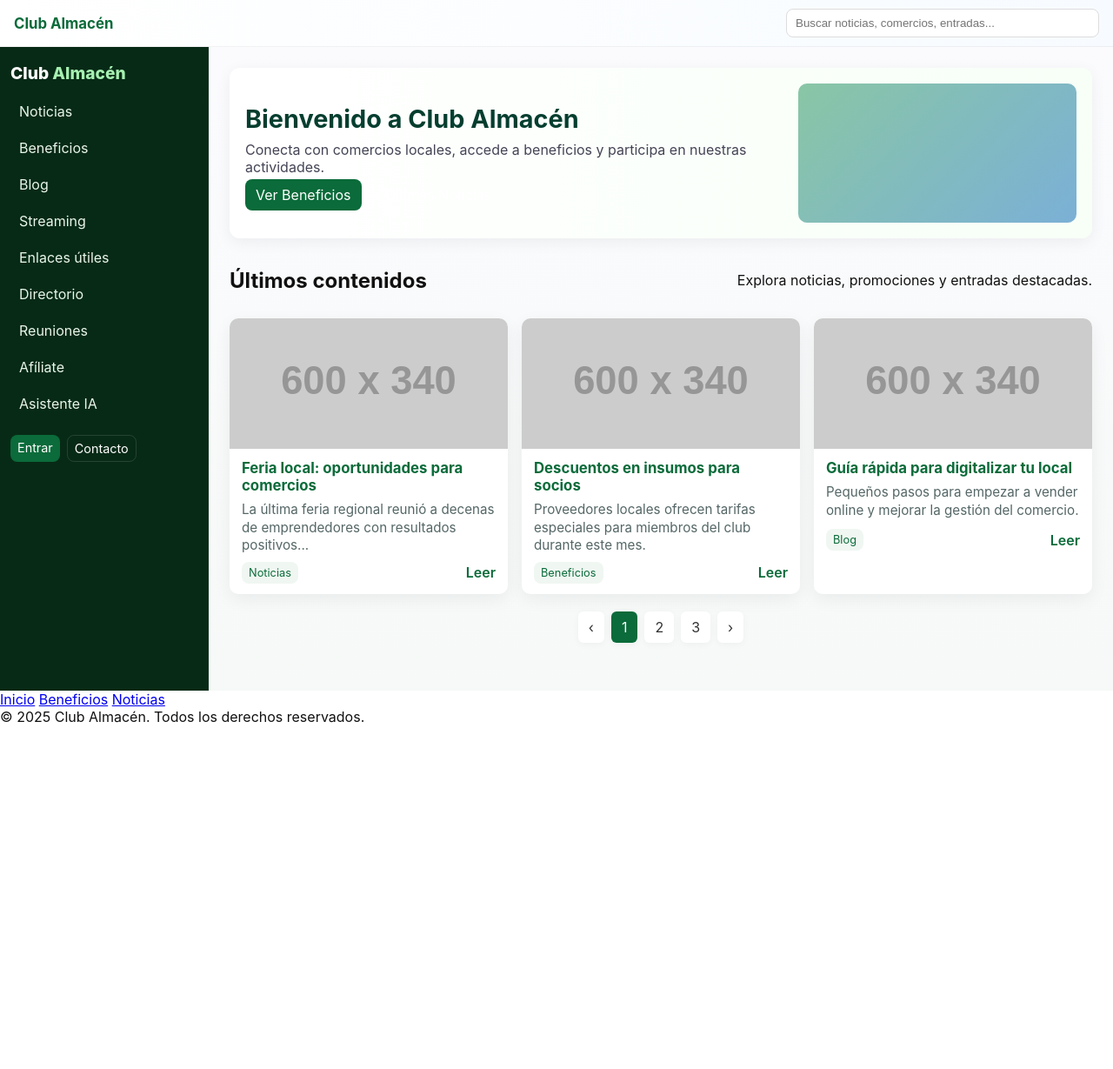
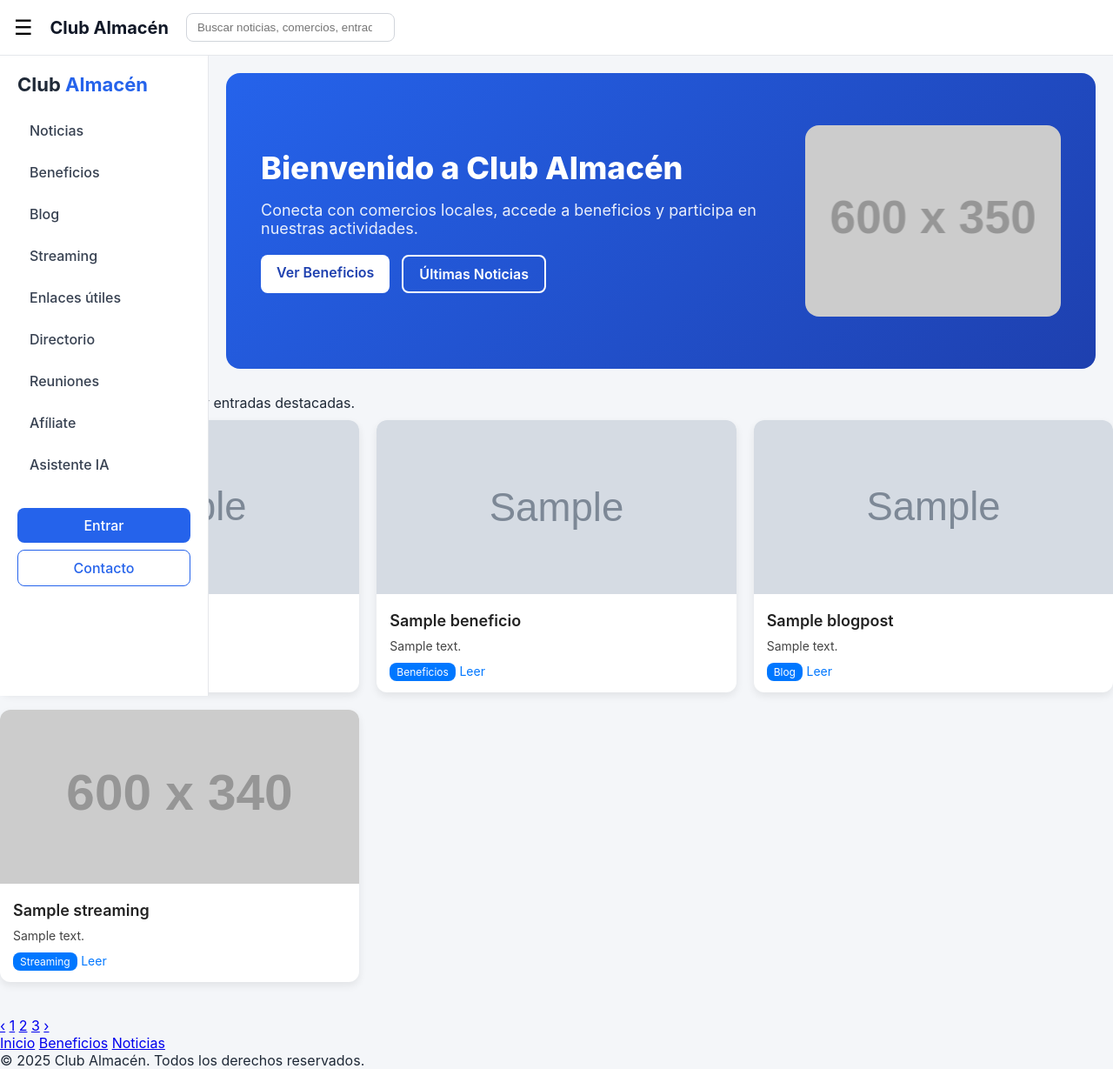
Before and after one commit to Maleza/WebClubAlmacen, a Django app: page / in a window 1280 px wide. Shown: the whole page at 87% size. Before the commit the page ends 831 px from the top, so only its background shows below. Run offline with Django 5.2, Linux system fonts and the light colour scheme; tables that the repository leaves empty hold one stand-in row (values such as "Sample post"); grey boxes marked "Sample" are stand-in pictures; grey boxes labelled with a size stand in for pictures from a placeholder-image service; some libraries are stand-ins or nearby versions.

Commit message:
mejora landing page

```diff
--- a/WebClubAlmacen/views.py
+++ b/WebClubAlmacen/views.py
@@ -16,7 +16,59 @@ from WebClubAlmacen.forms import DashboardItemForm
 # ---------------------------
 
 def index_html(request):
-    return render(request, 'index.html')
+    ultimas_noticias = Noticia.objects.order_by('-id')[:4]
+    ultimos_beneficios = Beneficio.objects.order_by('-id')[:4]
+    ultimos_blogs = BlogPost.objects.order_by('-id')[:4]
+    ultimos_streams = Streaming.objects.order_by('-id')[:4]
+
+    # Unificamos todos los elementos en una sola lista
+    items = []
+
+    for n in ultimas_noticias:
+        items.append({
+            "titulo": n.titulo,
+            "descripcion": n.contenido[:120],
+            "imagen": n.imagen.url if n.imagen else None,
+            "categoria": "Noticias",
+            "link": f"/noticias/{n.pk}/"
+        })
+
+    for b in ultimos_beneficios:
+        items.append({
+            "titulo": b.titulo,
+            "descripcion": b.descripcion[:120],
+            "imagen": b.imagen.url if hasattr(b, "imagen") and b.imagen else None,
+            "categoria": "Beneficios",
+            "link": f"/beneficios/"
+        })
+
+    for blog in ultimos_blogs:
+        items.append({
+            "titulo": blog.titulo,
+            "descripcion": blog.contenido[:120],
+            "imagen": blog.imagen.url if blog.imagen else None,
+            "categoria": "Blog",
+            "link": f"/blog/{blog.pk}/"
+        })
+
+    for s in ultimos_streams:
+        items.append({
+            "titulo": s.titulo,
+            "descripcion": s.descripcion[:120],
+            "imagen": None,
+            "categoria": "Streaming",
+            "link": f"/streaming/{s.pk}/"
+        })
+
+    context = {
+        "items": items
+    }
+
+    return render(request, "index.html", context)
+
+
+
+
 
 def asistente_IA_html(request):
     return render(request, 'asistente_IA.html')
--- a/core/settings.py
+++ b/core/settings.py
@@ -68,7 +68,7 @@ DATABASES = {
         'ENGINE': 'django.db.backends.postgresql',
         'NAME': 'webclubalmacen_db',
         'USER': 'postgres',
-        'PASSWORD': '1234',
+        'PASSWORD': 'desarrollo',
         'HOST': 'localhost',
         'PORT': '5432',
     }
--- a/static/css/index.css
+++ b/static/css/index.css
@@ -1,86 +1,302 @@
-/* Reset ligero */
-* { box-sizing: border-box; }
-html,body { height:100%; margin:0; font-family: Inter, system-ui, -apple-system, "Segoe UI", Roboto, "Helvetica Neue", Arial; color:#111; }
+/* ---------------------------------------------------------
+   TIPOGRAFÍA Y RESET
+--------------------------------------------------------- */
+* {
+    margin: 0;
+    padding: 0;
+    box-sizing: border-box;
+}
 
-/* Topbar */
-.topbar{
-  display:flex; align-items:center; gap:12px;
-  padding:10px 16px; background:linear-gradient(90deg,#fff,#f7fbff);
-  border-bottom:1px solid rgba(0,0,0,0.05);
-  position:sticky; top:0; z-index:30;
+body {
+    font-family: "Inter", "Segoe UI", Roboto, Arial, sans-serif;
+    background: #f4f6f9;
+    color: #1f2937;
 }
-.topbar .brand a { font-weight:700; color:#0b6b3a; text-decoration:none; font-size:1.05rem; }
-.topbar #menu-toggle { display:none; background:none; border:0; font-size:1.2rem; cursor:pointer; }
-.topbar .search { margin-left:auto; width:360px; max-width:50%; }
-.topbar input[type="search"]{ width:100%; padding:8px 10px; border-radius:8px; border:1px solid #ddd; }
 
-/* Layout */
-.layout { display:flex; min-height:calc(100vh - 60px); }
+/* ---------------------------------------------------------
+   TOPBAR MODERNO
+--------------------------------------------------------- */
+.topbar {
+    position: fixed;
+    top: 0;
+    left: 0;
+    width: 100%;
+    height: 64px;
+    background: #ffffff;
+    border-bottom: 1px solid #e5e7eb;
+    display: flex;
+    align-items: center;
+    padding: 0 16px;
+    z-index: 999;
+    gap: 20px;
+}
 
-/* Sidebar */
-.sidebar{
-  width:240px; background:#072a16; color:#fff; padding:18px 12px; flex-shrink:0;
-  position:sticky; top:60px; height:calc(100vh - 60px); overflow:auto;
+.topbar .brand a {
+    text-decoration: none;
+    color: #111827;
+    font-weight: 700;
+    font-size: 20px;
 }
-.sidebar .logo{ font-weight:800; font-size:1.2rem; margin-bottom:14px; }
-.sidebar .logo span{ color:#a6f0b0; }
-.sidebar .nav-list{ list-style:none; padding:0; margin:6px 0 14px 0; }
-.sidebar .nav-list li { margin:6px 0; }
-.sidebar .nav-list a{
-  color:#e8f6ea; text-decoration:none; display:block; padding:8px 10px; border-radius:6px;
+
+#menu-toggle {
+    font-size: 24px;
+    border: none;
+    background: none;
+    cursor: pointer;
 }
-.sidebar .nav-list a:hover{ background:rgba(166,240,176,0.08); color:#bff2b3; }
-.sidebar-footer{ margin-top:18px; display:flex; gap:8px; }
 
-/* Buttons */
-.btn{ background:#0b6b3a; color:#fff; padding:8px 12px; border-radius:8px; text-decoration:none; }
-.btn.outline{ background:transparent; border:1px solid rgba(255,255,255,0.12); color:#fff; }
-.btn.small{ padding:6px 8px; font-size:0.9rem; }
+.search input {
+    padding: 8px 12px;
+    border-radius: 8px;
+    border: 1px solid #d1d5db;
+    width: 240px;
+    transition: 0.2s;
+}
 
-/* Main */
-.main{ flex:1; padding:24px; background:linear-gradient(180deg,#fbfbfe,#f6f9f7); }
+.search input:focus {
+    border-color: #2563eb;
+    outline: none;
+    box-shadow: 0 0 0 2px rgba(37, 99, 235, .2);
+}
 
-/* Hero */
-.hero{ display:flex; gap:24px; align-items:center; background:linear-gradient(90deg,#ffffff,#f7fff7); border-radius:12px; padding:18px; margin-bottom:22px; box-shadow:0 4px 18px rgba(16,24,32,0.06); }
-.hero-inner{ flex:1; }
-.hero h1{ margin:0 0 8px; font-size:1.8rem; color:#053e2f; }
-.hero p{ margin:0 0 12px; color:#445; }
-.hero-actions .btn{ margin-right:10px; }
-.hero-image{ width:320px; height:160px; border-radius:10px; background-image:linear-gradient(135deg,#89c6a5,#7bb0d6); }
+/* ---------------------------------------------------------
+   LAYOUT GENERAL
+--------------------------------------------------------- */
+.layout {
+    display: flex;
+    margin-top: 64px;
+}
 
-/* Section head */
-.section-head{ margin: 8px 0 18px 0; display:flex; align-items:center; justify-content:space-between; }
-.section-head h2{ margin:0; }
+/* ---------------------------------------------------------
+   SIDEBAR MODERNA
+--------------------------------------------------------- */
+.sidebar {
+    width: 240px;
+    background: #ffffff;
+    border-right: 1px solid #e5e7eb;
+    position: fixed;
+    top: 64px;
+    bottom: 0;
+    left: 0;
+    overflow-y: auto;
+    padding: 20px;
+    transition: transform 0.3s ease;
+}
 
-/* Cards grid */
-.cards-grid{
-  display:grid;
-  grid-template-columns: repeat(auto-fill, minmax(260px, 1fr));
-  gap:16px;
+.sidebar .logo {
+    font-size: 22px;
+    font-weight: 700;
+    margin-bottom: 20px;
 }
-.card{
-  background:#fff; border-radius:10px; overflow:hidden; display:flex; flex-direction:column; box-shadow:0 6px 20px rgba(18,24,30,0.06);
-  transition: transform .18s ease, box-shadow .18s ease;
+
+.sidebar .logo span {
+    color: #2563eb;
 }
-.card:hover{ transform:translateY(-6px); box-shadow:0 18px 40px rgba(18,24,30,0.12); }
-.thumb{ height:150px; background-size:cover; background-position:center; }
-.card-body{ padding:12px 14px; display:flex; flex-direction:column; gap:8px; }
-.card-body h3{ margin:0; font-size:1.05rem; color:#0b6b3a; }
-.excerpt{ margin:0; color:#566; font-size:0.95rem; line-height:1.35; min-height:44px; }
-.card-meta{ display:flex; justify-content:space-between; align-items:center; margin-top:auto; }
-.tag{ background:#f0f7f2; color:#0b6b3a; padding:5px 8px; border-radius:8px; font-size:0.8rem; }
-.readmore{ color:#0b6b3a; text-decoration:none; font-weight:600; }
 
-/* Pagination */
-.pagination{ margin:20px 0; display:flex; gap:8px; justify-content:center; }
-.page{ padding:8px 12px; border-radius:6px; background:#fff; box-shadow:0 2px 8px rgba(0,0,0,0.04); text-decoration:none; color:#333; }
-.page.active{ background:#0b6b3a; color:#fff; }
+.nav-list {
+    list-style: none;
+    margin-top: 20px;
+}
 
-/* Responsive */
-@media (max-width: 900px){
-  .sidebar{ position:fixed; left:-300px; transition:left .28s ease; z-index:60; }
-  .sidebar.open{ left:0; }
-  .topbar #menu-toggle{ display:block; }
-  .topbar .search{ display:none; }
-  .hero{ flex-direction:column; }
+.nav-list li {
+    margin-bottom: 8px;
 }
+
+.nav-list a {
+    display: block;
+    padding: 10px 14px;
+    border-radius: 8px;
+    text-decoration: none;
+    color: #374151;
+    font-weight: 500;
+    transition: background 0.2s;
+}
+
+.nav-list a:hover {
+    background: #e5e7eb;
+    color: #111827;
+}
+
+.sidebar-footer {
+    margin-top: 30px;
+}
+
+.sidebar-footer .btn {
+    display: block;
+    margin-bottom: 8px;
+    padding: 10px 14px;
+    background: #2563eb;
+    color: white;
+    border-radius: 8px;
+    text-align: center;
+    text-decoration: none;
+    font-weight: 500;
+}
+
+.sidebar-footer .outline {
+    background: transparent;
+    color: #2563eb;
+    border: 1px solid #2563eb;
+}
+
+/* MOBILE: Sidebar oculta */
+@media (max-width: 900px) {
+    .sidebar {
+        transform: translateX(-260px);
+    }
+    .sidebar.open {
+        transform: translateX(0);
+    }
+}
+
+/* ---------------------------------------------------------
+   HERO SECTION
+--------------------------------------------------------- */
+.hero {
+    margin-left: 260px;
+    padding: 60px 40px;
+    background: linear-gradient(135deg, #2563eb, #1e40af);
+    color: white;
+    border-radius: 16px;
+    margin-top: 20px;
+    margin-right: 20px;
+    display: flex;
+    align-items: center;
+    gap: 40px;
+}
+
+.hero-inner {
+    max-width: 600px;
+}
+
+.hero h1 {
+    font-size: 36px;
+    font-weight: 800;
+    margin-bottom: 16px;
+}
+
+.hero p {
+    font-size: 18px;
+    opacity: 0.9;
+}
+
+.hero-actions {
+    margin-top: 20px;
+    display: flex;
+    gap: 14px;
+}
+
+.hero .btn {
+    padding: 10px 18px;
+    border-radius: 8px;
+    background: white;
+    color: #1e40af;
+    font-weight: 600;
+    text-decoration: none;
+}
+
+.hero .btn.outline {
+    background: transparent;
+    border: 2px solid white;
+    color: white;
+}
+
+.hero-image {
+    width: 380px;
+    height: 220px;
+    background-image: url("https://placehold.co/600x350/2563eb/ffffff?text=Club+Almacen");
+    background-size: cover;
+    background-position: center;
+    border-radius: 16px;
+}
+
+/* Mobile hero */
+@media (max-width: 900px) {
+    .hero {
+        margin-left: 0;
+        flex-direction: column;
+        text-align: center;
+    }
+    .hero-image {
+        width: 100%;
+    }
+}
+
+
+
+
+
+/* Contenedor de tarjetas estilo Instagram */
+.cards-grid {
+    display: grid;
+    grid-template-columns: repeat(auto-fill, minmax(320px, 1fr));
+    gap: 20px;
+    padding: 10px 0 40px;
+}
+
+/* Tarjeta */
+.card {
+    background: #fff;
+    border-radius: 12px;
+    overflow: hidden;
+    box-shadow: 0 4px 10px rgba(0,0,0,0.08);
+    transition: transform .2s ease, box-shadow .2s ease;
+}
+
+.card:hover {
+    transform: translateY(-4px);
+    box-shadow: 0 6px 18px rgba(0,0,0,0.14);
+}
+
+/* Imagen */
+.thumb {
+    width: 100%;
+    height: 200px;
+    background-size: cover;
+    background-position: center;
+}
+
+/* Texto */
+.card-body {
+    padding: 15px;
+}
+
+.card-body h3 {
+    font-size: 18px;
+    margin: 5px 0 10px;
+    font-weight: 600;
+    color: #222;
+}
+
+.excerpt {
+    color: #444;
+    font-size: 14px;
+    margin-bottom: 10px;
+}
+
+/* Categoría */
+.tag {
+    background: #0077ff;
+    color: #fff;
+    padding: 3px 8px;
+    border-radius: 8px;
+    font-size: 12px;
+}
+
+.readmore {
+    margin-left: auto;
+    font-size: 14px;
+    color: #0077ff;
+    text-decoration: none;
+}
+
+.readmore:hover {
+    text-decoration: underline;
+}
+
+/* MOBILE */
+@media (max-width: 768px) {
+    .cards-grid {
+        grid-template-columns: repeat(1, 1fr);
+    }
+}
--- a/static/js/index.js
+++ b/static/js/index.js
@@ -1,23 +1,35 @@
-// menú móvil
-document.addEventListener('DOMContentLoaded', () => {
-  const toggle = document.getElementById('menu-toggle');
-  const sidebar = document.getElementById('sidebar');
+let page = 1;
+let loading = false;
 
-  toggle?.addEventListener('click', () => {
-    sidebar.classList.toggle('open');
-  });
+window.addEventListener('scroll', async () => {
+    if (loading) return;
 
-  // búsqueda simple por título (filtra tarjetas)
-  const search = document.getElementById('search-input');
-  const cards = Array.from(document.querySelectorAll('.card'));
+    // Si llegamos al fondo
+    if (window.innerHeight + window.scrollY >= document.body.offsetHeight - 200) {
+        loading = true;
+        page++;
 
-  function filtrar(term){
-    const q = term.trim().toLowerCase();
-    cards.forEach(card => {
-      const title = (card.dataset.title || card.querySelector('h3')?.innerText || '').toLowerCase();
-      card.style.display = title.includes(q) ? '' : 'none';
-    });
-  }
+        const response = await fetch(`/api/index-items/?page=${page}`);
+        const data = await response.json();
 
-  search?.addEventListener('input', (e) => filtrar(e.target.value));
+        const container = document.getElementById("cards-grid");
+
+        data.items.forEach(item => {
+            container.innerHTML += `
+                <article class="card">
+                  <div class="thumb" style="background-image:url('${item.imagen}')"></div>
+                  <div class="card-body">
+                    <h3>${item.titulo}</h3>
+                    <p class="excerpt">${item.descripcion}</p>
+                    <div class="card-meta">
+                      <span class="tag">${item.categoria}</span>
+                      <a class="readmore" href="${item.link}">Leer</a>
+                    </div>
+                  </div>
+                </article>
+            `;
+        });
+
+        loading = false;
+    }
 });
--- a/templates/index.html
+++ b/templates/index.html
@@ -4,25 +4,36 @@
 <head>
   <meta charset="utf-8" />
   <meta name="viewport" content="width=device-width,initial-scale=1" />
-  <title>Club Almacén — Landing</title>
+  <title>Club Almacén — Inicio</title>
   <link rel="stylesheet" href="{% static 'css/index.css' %}">
 </head>
+
 <body>
+
+  <!-- Topbar -->
   <header class="topbar">
     <button id="menu-toggle" aria-label="Abrir menú">☰</button>
+
     <div class="brand">
       <a href="{% url 'index' %}">Club Almacén</a>
     </div>
+
     <div class="search">
-      <input id="search-input" type="search" placeholder="Buscar noticias, comercios, entradas..." />
+      <input id="search-input" type="search" placeholder="Buscar noticias, comercios, entradas..."/>
     </div>
   </header>
 
+
   <div class="layout">
-    <!-- Navegación izquierda -->
+
+    <!-- SIDEBAR -->
     <nav class="sidebar" id="sidebar">
       <div class="sidebar-inner">
-        <div class="logo">Club <span>Almacén</span></div>
+
+        <div class="logo">
+          Club <span>Almacén</span>
+        </div>
+
         <ul class="nav-list">
           <li><a href="{% url 'noticias' %}">Noticias</a></li>
           <li><a href="{% url 'beneficios' %}">Beneficios</a></li>
@@ -32,7 +43,7 @@
           <li><a href="{% url 'directorio' %}">Directorio</a></li>
           <li><a href="{% url 'reuniones' %}">Reuniones</a></li>
           <li><a href="{% url 'beneficios' %}#afiliate">Afíliate</a></li>
-          <li><a href="{% url 'asistente_IA' %}#Asistente">Asistente IA </a></li>
+          <li><a href="{% url 'asistente_IA' %}">Asistente IA</a></li>
         </ul>
 
         <div class="sidebar-footer">
@@ -42,67 +53,65 @@
       </div>
     </nav>
 
-    <!-- Contenido principal -->
+
+    <!-- CONTENIDO PRINCIPAL -->
     <main class="main">
+
+      <!-- HERO -->
       <section class="hero">
         <div class="hero-inner">
           <h1>Bienvenido a Club Almacén</h1>
           <p>Conecta con comercios locales, accede a beneficios y participa en nuestras actividades.</p>
+
           <div class="hero-actions">
             <a href="{% url 'beneficios' %}" class="btn">Ver Beneficios</a>
             <a href="{% url 'noticias' %}" class="btn outline">Últimas Noticias</a>
           </div>
         </div>
+
         <div class="hero-image" aria-hidden="true"></div>
       </section>
 
+
+      <!-- TÍTULO DE SECCIÓN -->
       <section class="section-head">
         <h2>Últimos contenidos</h2>
         <p class="muted">Explora noticias, promociones y entradas destacadas.</p>
       </section>
 
+
+      <!-- TARJETAS GENERADAS DESDE EL BACKEND -->
       <section class="cards-grid" id="cards-grid">
-        <!-- Ejemplos de tarjetas; en producción genera estas tarjetas desde el backend -->
-        {% comment %} Usa un loop en Django: {% for item in items %} ... {% endfor %} {% endcomment %}
-        <article class="card" data-title="Noticia: Feria local">
-          <div class="thumb" style="background-image:url('https://placehold.co/600x340/88C0D0/ffffff?text=Noticia+1')"></div>
+
+        {% for item in items %}
+        <article class="card">
+
+          <div class="thumb"
+               style="background-image:url('{{ item.imagen|default:"https://placehold.co/600x340/cccccc?text=Sin+Imagen" }}')">
+          </div>
+
           <div class="card-body">
-            <h3>Feria local: oportunidades para comercios</h3>
-            <p class="excerpt">La última feria regional reunió a decenas de emprendedores con resultados positivos...</p>
+            <h3>{{ item.titulo }}</h3>
+            <p class="excerpt">{{ item.descripcion }}</p>
+
             <div class="card-meta">
-              <span class="tag">Noticias</span>
-              <a class="readmore" href="#">Leer</a>
+              <span class="tag">{{ item.categoria }}</span>
+              <a class="readmore"
+                 href="{{ item.link|default:'#' }}">
+                 Leer
+              </a>
             </div>
           </div>
         </article>
+        {% empty %}
+        <p class="muted">No hay contenido disponible.</p>
+        {% endfor %}
 
-        <article class="card" data-title="Beneficio: Descuento proveedores">
-          <div class="thumb" style="background-image:url('https://placehold.co/600x340/DEB887/ffffff?text=Beneficio')"></div>
-          <div class="card-body">
-            <h3>Descuentos en insumos para socios</h3>
-            <p class="excerpt">Proveedores locales ofrecen tarifas especiales para miembros del club durante este mes.</p>
-            <div class="card-meta">
-              <span class="tag">Beneficios</span>
-              <a class="readmore" href="#">Leer</a>
-            </div>
-          </div>
-        </article>
-
-        <article class="card" data-title="Blog: Digitaliza tu negocio">
-          <div class="thumb" style="background-image:url('https://placehold.co/600x340/9ACD32/ffffff?text=Blog')"></div>
-          <div class="card-body">
-            <h3>Guía rápida para digitalizar tu local</h3>
-            <p class="excerpt">Pequeños pasos para empezar a vender online y mejorar la gestión del comercio.</p>
-            <div class="card-meta">
-              <span class="tag">Blog</span>
-              <a class="readmore" href="#">Leer</a>
-            </div>
-          </div>
-        </article>
-
-        <!-- duplica más tarjetas según necesites -->
       </section>
 
+
+
+      <!-- PAGINACIÓN -->
       <nav class="pagination" aria-label="Paginación">
         <a href="#" class="page prev">‹</a>
         <a href="#" class="page active">1</a>
@@ -110,20 +119,31 @@
         <a href="#" class="page">3</a>
         <a href="#" class="page next">›</a>
       </nav>
+
     </main>
   </div>
+
+
+  <!-- FOOTER -->
   <footer class="footer">
     <div class="footer-inner">
+
       <div class="footer-links">
         <a href="{% url 'index' %}">Inicio</a>
         <a href="{% url 'beneficios' %}">Beneficios</a>
         <a href="{% url 'noticias' %}">Noticias</a>
       </div>
+
       <div class="footer-copy">
         &copy; 2025 Club Almacén. Todos los derechos reservados.
       </div>
+
     </div>
+  </footer>
 
+
+  <!-- JS -->
   <script src="{% static 'js/index.js' %}"></script>
+
 </body>
 </html>
```
Also changed, not shown: templatetags/lookup.py (added, +9 -0 lines), migrations/0001_initial.py (added), migrations/0002_alter_usuario_managers.py (added), migrations/__init__.py (added).
